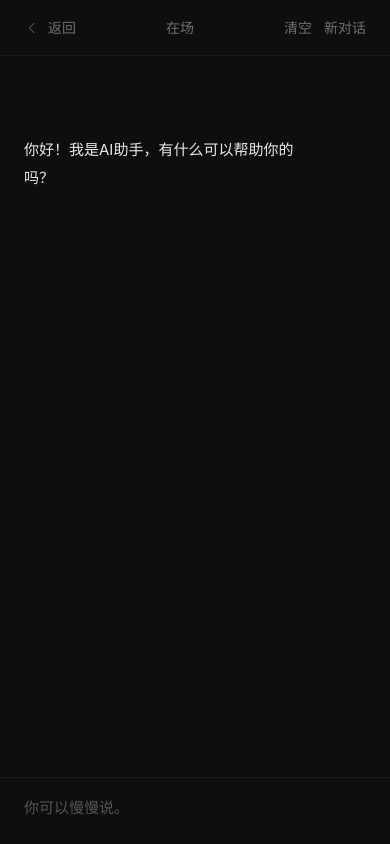
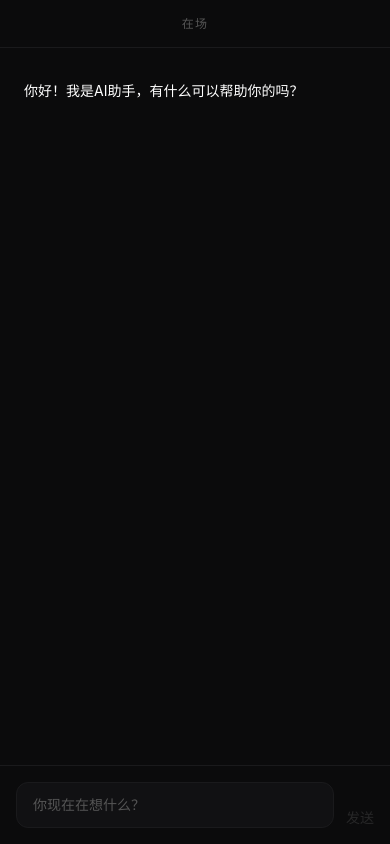
Before and after one commit to philosoz/web, a Next.js app: page /chat in a window 390 px wide. Built offline with nearby package versions, Linux system fonts and the light colour scheme.

Commit message:
fix: AI消息颜色对比度和标签处理

```diff
--- a/app/chat/page.tsx
+++ b/app/chat/page.tsx
@@ -1,6 +1,6 @@
 "use client";
 
-import { useEffect, useRef } from "react";
+import { useEffect, useRef, useState } from "react";
 import { useRouter } from "next/navigation";
 import { useChat } from "@/components/ai/useChat";
 import { MessageBlock } from "@/components/ai/MessageBlock";
@@ -18,6 +18,7 @@ export default function ChatPage() {
   } = useChat();
   const initialized = useRef(false);
   const containerRef = useRef<HTMLDivElement>(null);
+  const [inputValue, setInputValue] = useState("");
 
   useEffect(() => {
     if (initialized.current) return;
@@ -40,9 +41,23 @@ export default function ChatPage() {
     });
   }, [messages, isThinking]);
 
+  const handleSend = () => {
+    const trimmed = inputValue.trim();
+    if (!trimmed || isThinking) return;
+    sendMessage(trimmed);
+    setInputValue("");
+  };
+
+  const handleKeyDown = (e: React.KeyboardEvent<HTMLTextAreaElement>) => {
+    if (e.key === "Enter" && !e.shiftKey) {
+      e.preventDefault();
+      handleSend();
+    }
+  };
+
   const handleNewChat = () => {
     if (messages.length > 0) {
-      if (confirm("确定要开始新对话吗？当前对话会被保留。")) {
+      if (confirm("确定要开始新对话吗？")) {
         createNewSession();
       }
     } else {
@@ -51,51 +66,21 @@ export default function ChatPage() {
   };
 
   return (
-    <div className="h-screen w-full bg-[#0e0e10] text-[#e8e8e8] flex flex-col">
-      <header className="h-[56px] flex items-center justify-between px-6 border-b border-[#1a1a1a]">
-        <button
-          onClick={() => router.back()}
-          className="text-[#6f6f6f] hover:text-[#e8e8e8] transition-colors text-sm flex items-center gap-2"
-        >
-          <svg className="w-4 h-4" fill="none" stroke="currentColor" viewBox="0 0 24 24">
-            <path strokeLinecap="round" strokeLinejoin="round" strokeWidth={1.5} d="M15 19l-7-7 7-7" />
-          </svg>
-          返回
-        </button>
-
-        <div className="text-sm text-[#6f6f6f]">在场</div>
-
-        <div className="flex items-center gap-3">
-          {messages.length > 0 && (
-            <button
-              onClick={() => {
-                if (confirm("确定要清空当前对话？")) {
-                  clearCurrentSession();
-                }
-              }}
-              className="text-[#6f6f6f] hover:text-[#e8e8e8] transition-colors text-sm"
-            >
-              清空
-            </button>
-          )}
-          <button
-            onClick={handleNewChat}
-            className="text-[#6f6f6f] hover:text-[#e8e8e8] transition-colors text-sm"
-          >
-            新对话
-          </button>
-        </div>
+    <div className="h-screen w-full bg-[#0b0b0c] text-[#e6e6e6] flex flex-col">
+      <header className="h-12 flex items-center justify-center text-xs text-[#555] border-b border-[#1a1a1c] tracking-widest">
+        在场
       </header>
 
-      <div ref={containerRef} className="flex-1 overflow-y-auto px-6 md:px-0">
-        <div className="max-w-[720px] mx-auto py-20 space-y-16">
+      <div ref={containerRef} className="flex-1 overflow-y-auto">
+        <div className="max-w-[720px] mx-auto px-6 py-8">
+          <div className="space-y-8">
             {messages.length === 0 && (
-            <div className="text-center">
-              <p className="text-[#6f6f6f] text-sm mb-12">
+              <div className="pt-8 pb-4">
+                <div className="text-[15px] text-[#e6e6e6] mb-6 whitespace-pre-wrap">
                   {welcomeMessage.greeting}
-              </p>
+                </div>
 
-              <div className="flex flex-col gap-3 max-w-xl mx-auto">
+                <div className="flex flex-col gap-2">
                   {[
                     "你平时在想什么？",
                     "你怎么看欲望？",
@@ -105,9 +90,9 @@ export default function ChatPage() {
                     <button
                       key={index}
                       onClick={() => sendMessage(question)}
-                    className="px-6 py-3 border border-[#2a2a2a] rounded-full text-[#888] hover:border-[#444] hover:text-[#aaa] transition-all duration-200 text-left text-sm"
+                      className="px-4 py-3 text-left text-[#666] hover:text-[#aaa] transition-colors duration-200 text-sm"
                     >
-                    {question}
+                      → {question}
                     </button>
                   ))}
                 </div>
@@ -115,44 +100,41 @@ export default function ChatPage() {
             )}
 
             {messages.map((msg, i) => (
-            <MessageBlock key={i} message={msg} />
+              <MessageBlock
+                key={i}
+                message={msg}
+                isFirst={i === 0 || (i > 0 && messages[i-1].role !== msg.role)}
+              />
             ))}
 
             {isThinking && (
-            <div className="text-[#555] text-sm animate-pulse">
+              <div className="text-[#555] text-sm italic py-2">
                 …
               </div>
             )}
           </div>
         </div>
+      </div>
 
-      <div className="border-t border-[#1a1a1a]">
-        <div className="max-w-[720px] mx-auto px-6 py-4">
+      <div className="border-t border-[#1a1a1c] px-4 py-4">
+        <div className="max-w-[720px] mx-auto flex items-end gap-3">
           <textarea
-            value=""
-            onKeyDown={(e) => {
-              if (e.key === "Enter" && !e.shiftKey) {
-                e.preventDefault();
-                const input = (e.target as HTMLTextAreaElement).value.trim();
-                if (input) {
-                  sendMessage(input);
-                  (e.target as HTMLTextAreaElement).value = "";
-                }
-              }
-            }}
-            placeholder="你可以慢慢说。"
+            value={inputValue}
+            onChange={(e) => setInputValue(e.target.value)}
+            onKeyDown={handleKeyDown}
+            placeholder="你现在在想什么？"
             rows={1}
-            className="
-              w-full
-              bg-transparent
-              resize-none
-              outline-none
-              text-[#e8e8e8]
-              placeholder:text-[#555]
-              text-[15px]
-              leading-7
-            "
+            disabled={isThinking}
+            className="flex-1 bg-[#111113] border border-[#1a1a1c] rounded-xl px-4 py-3 text-sm resize-none focus:outline-none focus:border-[#2a2a2c] text-[#e6e6e6] placeholder:text-[#555] disabled:opacity-50 transition-colors duration-200"
           />
+
+          <button
+            onClick={handleSend}
+            disabled={!inputValue.trim() || isThinking}
+            className="text-[#666] hover:text-[#aaa] transition-colors duration-200 text-sm disabled:opacity-30 disabled:cursor-not-allowed"
+          >
+            发送
+          </button>
         </div>
       </div>
     </div>
--- a/app/globals.css
+++ b/app/globals.css
@@ -98,6 +98,21 @@ a {
   animation: fadeIn 0.3s ease-out forwards;
 }
 
+.animate-fadeIn {
+  animation: fadeSlideIn 0.4s ease-out forwards;
+}
+
+@keyframes fadeSlideIn {
+  from {
+    opacity: 0;
+    transform: translateY(8px);
+  }
+  to {
+    opacity: 1;
+    transform: translateY(0);
+  }
+}
+
 .transition-transform {
   transition: transform 200ms cubic-bezier(0.22, 1, 0.36, 1);
 }
--- a/components/ai/MessageBlock.tsx
+++ b/components/ai/MessageBlock.tsx
@@ -2,28 +2,25 @@ import { Message } from "./useChat";
 
 interface MessageBlockProps {
   message: Message;
+  isFirst?: boolean;
 }
 
-export function MessageBlock({ message }: MessageBlockProps) {
+export function MessageBlock({ message, isFirst = false }: MessageBlockProps) {
   const isUser = message.role === "user";
 
+  if (isUser) {
+    return (
+      <div className="flex justify-end">
+        <div className="bg-[#1a1a1c] text-[#ddd] text-sm px-4 py-2.5 rounded-xl max-w-[70%]">
+          {message.content}
+        </div>
+      </div>
+    );
+  }
+
   return (
-    <div className={`w-full flex ${isUser ? "justify-end" : "justify-start"}`}>
-      <div
-        className={`
-          max-w-[85%] md:max-w-[70%]
-          text-[15px]
-          leading-7
-          whitespace-pre-wrap
-          ${
-            isUser
-              ? "text-[#888]"
-              : "text-[#e8e8e8]"
-          }
-        `}
-      >
-        {message.content}
-      </div>
+    <div className={`text-sm leading-relaxed text-white whitespace-pre-wrap ${isFirst ? '' : 'mt-6'}`}>
+      {message.content}
     </div>
   );
 }
--- a/components/ai/useChat.ts
+++ b/components/ai/useChat.ts
@@ -278,7 +278,7 @@ export function useChat() {
         }
       }
 
-      const finalMessages = [...newMessages, ...chunks.map(c => ({ role: "assistant" as const, content: c, tags: [] as string[] }))];
+      const finalMessages = [...newMessages, ...chunks.map(c => ({ role: "assistant" as const, content: c, tags: autoTagMessage(c) }))];
       setMessages(finalMessages);
       const assistantTags = autoTagMessage(processedResponse);
       updateSessionTags(assistantTags);
--- a/data/paw-stats.json
+++ b/data/paw-stats.json
@@ -1 +1 @@
-{"count":143,"lastUpdated":"2026-04-25T17:51:55.996Z"}
+{"count":150,"lastUpdated":"2026-04-25T18:26:58.057Z"}
```
Also changed, not shown: lib/welcome-messages.ts (+11 -11 lines). Lines whose indentation alone changed are shown as unchanged.
